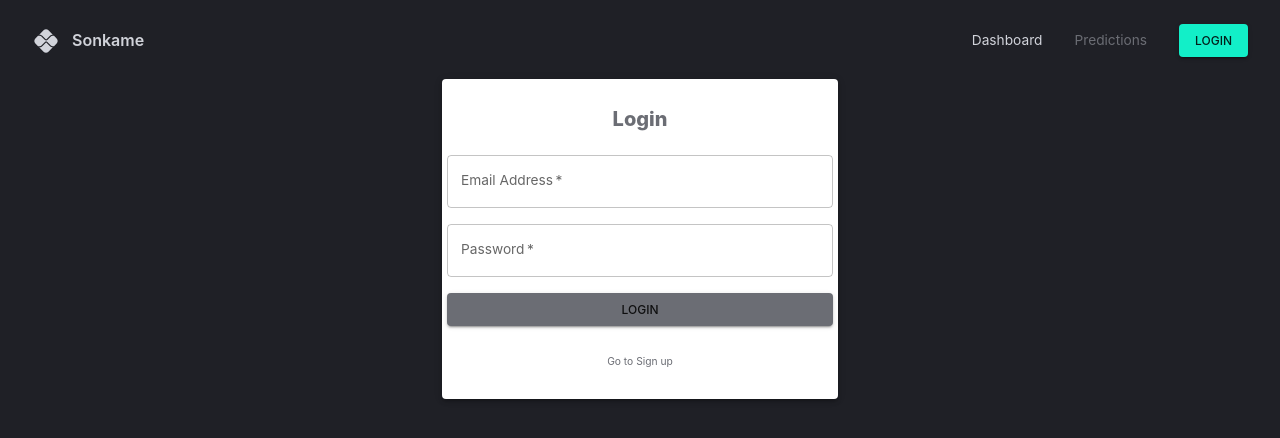
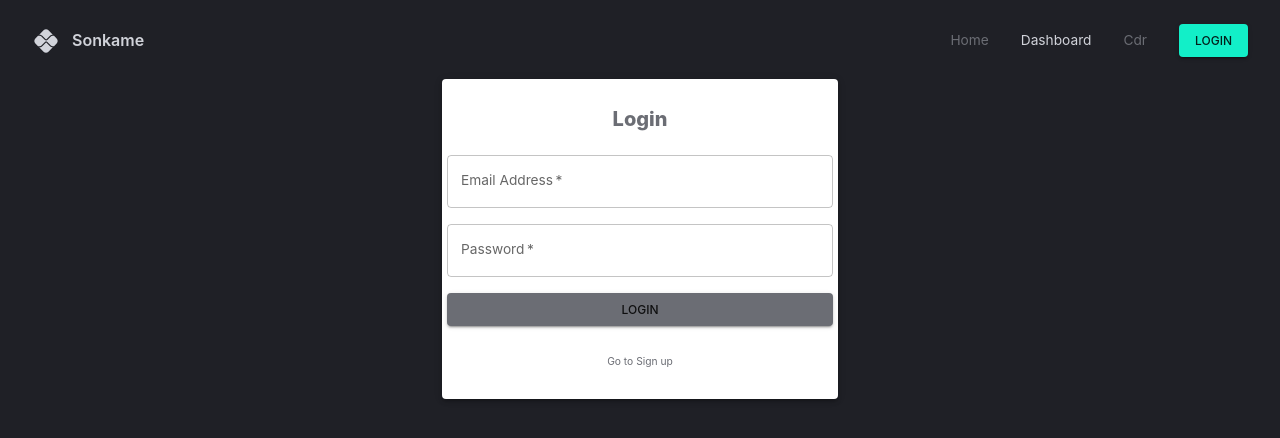
Before and after one commit to SonK4m3/voice_management_client, a React (Create React App) app: page /auth in a window 1280 px wide. Shown: the top 438 px of the page. Built offline with nearby package versions, Linux system fonts and the light colour scheme; no server answers.

Commit message:
fix: fix authentication state checking

```diff
--- a/src/App.jsx
+++ b/src/App.jsx
@@ -6,6 +6,10 @@ import { useMemo } from "react";
 import Dashboard from "./pages/dashboard";
 import Navbar from "./pages/navbar";
 import Auth from "./pages/auth";
+import Home from "./pages/home";
+import PrivateRoute from "./components/PrivateRoute";
+import Cdr from "./pages/cdr";
+import PublicRoute from "./components/PublicRoute";
 
 function App() {
   const theme = useMemo(() => createTheme(themeSettings), []);
@@ -18,12 +22,14 @@ function App() {
           <Box width="100%" height="100%" padding="1rem 2rem 4rem 2rem">
             <Navbar />
             <Routes>
-              <Route path="/dashboard" element={<Dashboard />} />
-              <Route
-                path="/predictions"
-                element={<div>Predictions page</div>}
-              />
-              <Route path="/auth" element={<Auth />} />
+              <Route exact path="/" element={<PrivateRoute />}>
+                <Route path="dashboard" element={<Dashboard />} />
+                <Route path="cdr" element={<Cdr />} />
+              </Route>
+              <Route exact path="/" element={<PublicRoute />}>
+                <Route path="home" element={<Home />} />
+                <Route path="auth" element={<Auth />} />
+              </Route>
             </Routes>
           </Box>
         </ThemeProvider>
--- a/src/index.js
+++ b/src/index.js
@@ -8,10 +8,11 @@ import { configureStore } from '@reduxjs/toolkit';
 import { setupListeners } from '@reduxjs/toolkit/query';
 import { authApi, blogApi, fooApi } from './state/api';
 import { rootReducer } from './state';
+import { cdrApi } from './state/cdrApi';
 
 export const store = configureStore({
   reducer: rootReducer,
-  middleware: (getDefault) => getDefault().concat(blogApi.middleware, authApi.middleware, fooApi.middleware),
+  middleware: (getDefault) => getDefault().concat(blogApi.middleware, authApi.middleware, fooApi.middleware, cdrApi.middleware),
 });
 setupListeners(store.dispatch);
 
--- a/src/pages/auth/index.jsx
+++ b/src/pages/auth/index.jsx
@@ -8,7 +8,7 @@ import { useNavigate } from "react-router-dom";
 
 import { Box, Container, Paper, Typography, useTheme } from "@mui/material";
 import ToastMessageResponse from "./ToastMessageResponse";
-import { isTokenExpired, parseJWT } from "../../utils/parse";
+import { isTokenExpired, isValidToken, parseJWT } from "../../utils/parse";
 
 const initialToaseMessage = {
   show: false,
@@ -100,12 +100,15 @@ const Auth = () => {
 
   useEffect(() => {
     const token = localStorage.getItem("accessToken");
-    const userPayload = parseJWT(token);
+    if (isValidToken(token)) {
+      const userPayload = parseJWT(token);
 
-    if (token && !isTokenExpired(userPayload)) {
-      navigate("/dashboard");
+      if (!isTokenExpired(userPayload)) {
+        dispatch(authActions.loginSuccess({ accessToken: token }));
+        navigate("/home");
+      }
     }
-  });
+  }, [dispatch, navigate]);
 
   return (
     <Box width="100%" height="100%">
--- a/src/pages/home/index.jsx
+++ b/src/pages/home/index.jsx
@@ -1,33 +1,11 @@
-import Container from "@mui/material/Container";
-import Typography from "@mui/material/Typography";
 import Box from "@mui/material/Box";
-import Link from "@mui/material/Link";
-import Logo from "./logo.svg";
-
-function Copyright() {
-  return (
-    <Typography variant="body2" color="text.secondary" align="center">
-      {"Copyright © "}
-      <Link color="inherit" href="https://mui.com/">
-        Your Website
-      </Link>{" "}
-      {new Date().getFullYear()}
-      {"."}
-    </Typography>
-  );
-}
+import DashboardBox from "../../components/DashboardBox";
 
 const Index = () => {
   return (
-    <Container maxWidth="sm">
-      <Box sx={{ my: 4 }}>
-        <Typography variant="h4" component="h1" sx={{ mb: 2 }}>
-          Material UI Create React App example
-        </Typography>
-        <img src={Logo} alt="logo" />
-        <Copyright />
-      </Box>
-    </Container>
+    <Box width="100%" height="100%" display="grid" gap="1.5rem">
+      <DashboardBox>AAAA</DashboardBox>
+    </Box>
   );
 };
 
--- a/src/pages/navbar/index.jsx
+++ b/src/pages/navbar/index.jsx
@@ -1,4 +1,4 @@
-import React, { useEffect, useState } from "react";
+import React, { useState } from "react";
 import { Link } from "react-router-dom";
 import { Box, Button, Typography, useTheme } from "@mui/material";
 import PixIcon from "@mui/icons-material/Pix";
@@ -6,7 +6,6 @@ import FlexBetween from "../../components/FlextBetween";
 import { useDispatch, useSelector } from "react-redux";
 import { authActions } from "../../store/authSlice";
 import Profile from "./Profile";
-import { isTokenExpired, parseJWT } from "../../utils/parse";
 
 const Navbar = () => {
   const { palette } = useTheme();
@@ -19,25 +18,6 @@ const Navbar = () => {
     dispatch(authActions.logout());
   };
 
-  useEffect(() => {
-    const token = localStorage.getItem("accessToken");
-    const userPayload = parseJWT(token);
-
-    if (token && !isTokenExpired(userPayload)) {
-      dispatch(authActions.loginSuccess({ accessToken: token }));
-    }
-
-    const checkTokenExpiration = () => {
-      if (token && isTokenExpired(userPayload)) {
-        dispatch(authActions.logout());
-      }
-    };
-
-    const tokenCheckInterval = setInterval(checkTokenExpiration, 1000);
-
-    return () => clearInterval(tokenCheckInterval);
-  }, [dispatch]);
-
   return (
     <FlexBetween mb="0.25rem" p="0.5rem 0rem" color={palette.grey[300]}>
       <FlexBetween gap="0.75rem">
@@ -48,6 +28,24 @@ const Navbar = () => {
       </FlexBetween>
 
       <FlexBetween gap="2rem">
+        <Box
+          sx={{
+            "&:hover": {
+              color: "#d0fcf4",
+            },
+          }}
+        >
+          <Link
+            to="/home"
+            onClick={() => setSelected("predictions")}
+            style={{
+              color: selected === "predictions" ? "inherit" : palette.grey[700],
+              textDecoration: "inherit",
+            }}
+          >
+            Home
+          </Link>
+        </Box>
         <Box
           sx={{
             "&:hover": {
@@ -74,14 +72,14 @@ const Navbar = () => {
           }}
         >
           <Link
-            to="/predictions"
-            onClick={() => setSelected("predictions")}
+            to="/cdr"
+            onClick={() => setSelected("cdr")}
             style={{
-              color: selected === "predictions" ? "inherit" : palette.grey[700],
+              color: selected === "cdr" ? "inherit" : palette.grey[700],
               textDecoration: "inherit",
             }}
           >
-            Predictions
+            Cdr
           </Link>
         </Box>
 
@@ -93,15 +91,14 @@ const Navbar = () => {
             </Button>
           </FlexBetween>
         ) : (
-          <Button
-            variant="contained"
-            href="/auth"
+          <Link
+            to="/auth"
             onClick={() => {
               setSelected("auth");
             }}
           >
-            Login
-          </Button>
+            <Button variant="contained">Login</Button>
+          </Link>
         )}
       </FlexBetween>
     </FlexBetween>
```
